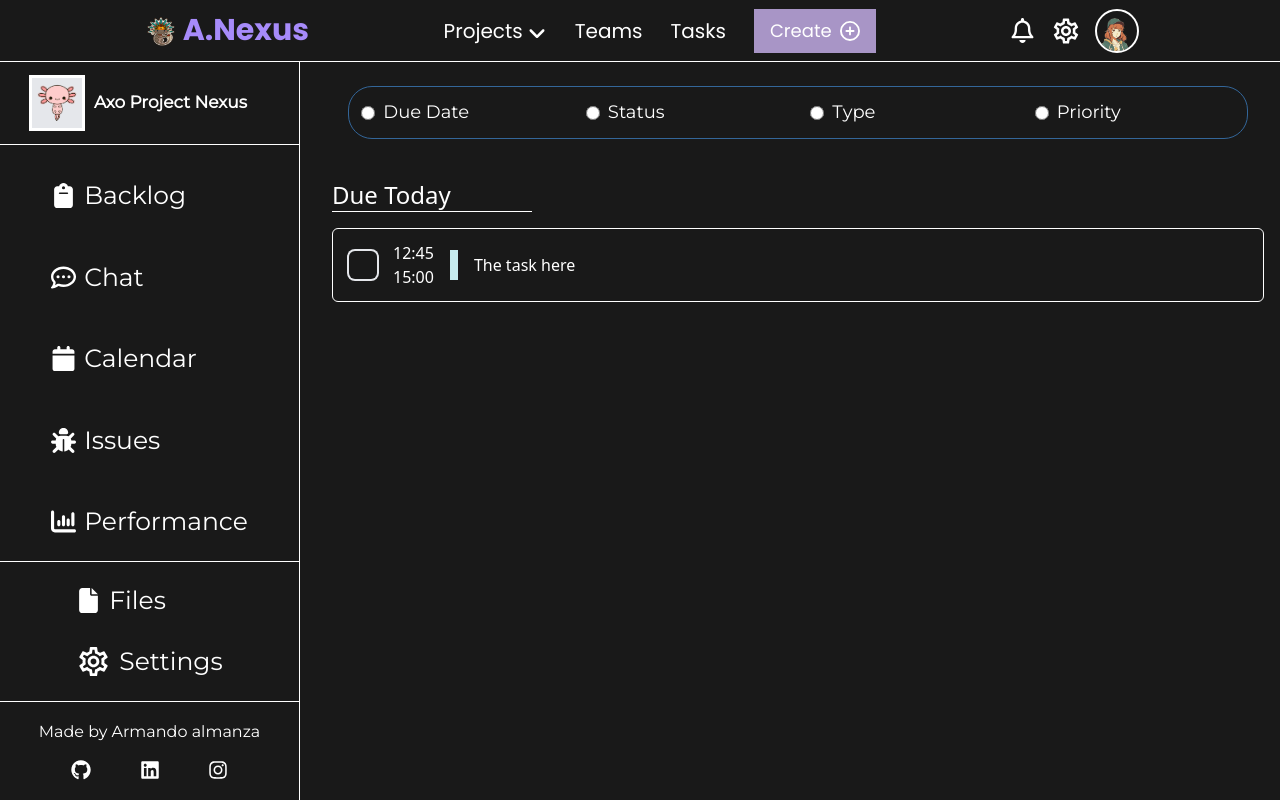
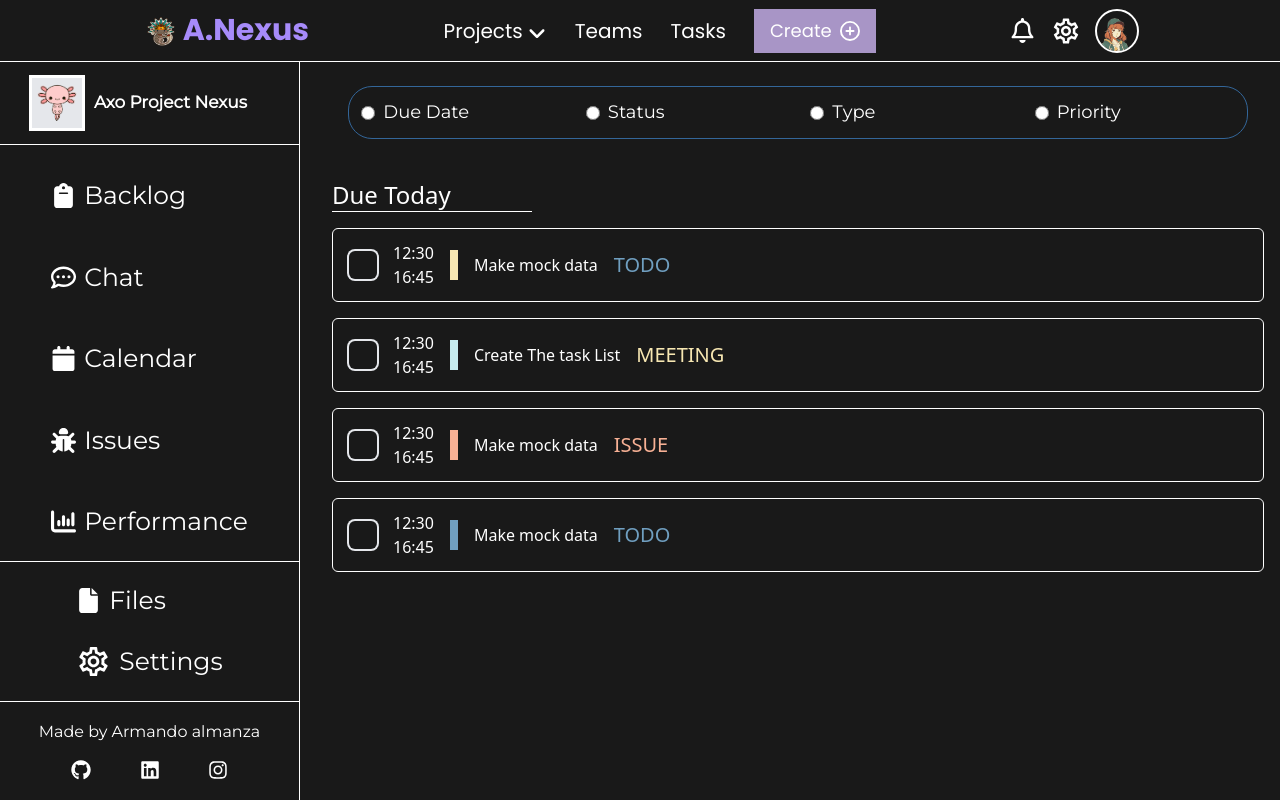
Before and after one commit to ArmandoAlmanza/Axo-Proyect-Nexus, a React (Vite) app in the folder client/: page /dashboard in a window 1280 px wide. Built offline with nearby package versions, Linux system fonts and the light colour scheme.

Commit message:
add colors

```diff
--- a/client/src/components/tasks/TaskCard.tsx
+++ b/client/src/components/tasks/TaskCard.tsx
@@ -1,8 +1,15 @@
 import clsx from "clsx";
+import { twMerge } from "tailwind-merge";
 
-const TaskCard = () => {
-    const type = "meeting";
-    const type2 = "todo";
+interface Props {
+    title: string;
+    start_hour: string;
+    end_hour: string;
+    type: string;
+    status: string;
+}
+
+const TaskCard = ({ title, start_hour, end_hour, type, status }: Props) => {
     return (
         <article className="border border-white rounded-md px-4">
             <div className="flex items-center my-3 flex-row gap-4">
@@ -11,22 +18,51 @@ const TaskCard = () => {
                     className={clsx(
                         "w-7 h-7 ring-gray-200 ring-2 before:content[''] peer relative cursor-pointer appearance-none rounded-md transition-all before:absolute before:top-2/4 before:left-2/4 before:block before:h-12 before:w-12 before:-translate-y-2/4 before:-translate-x-2/4 before:rounded-full before:opacity-0 before:transition-opacity hover:before:opacity-10",
                         {
-                            "checked:border-dalia-200 checked:bg-dalia-200 checked:before:bg-dalia-200 ":
+                            "checked:border-dalia-200 checked:bg-dalia-200 checked:before:bg-dalia-200 before:bg-dalia-200":
                                 type === "meeting",
                         },
                         {
-                            "checked:border-bluebell-300 checked:bg-bluebell-300 checked:before:bg-bluebell-300 ":
-                                type2 === "todo",
+                            "checked:border-bluebell-300 checked:bg-bluebell-300 checked:before:bg-bluebell-100 before:bg-bluebell-100":
+                                type === "todo",
+                        },
+                        {
+                            "checked:border-garnet-200 checked:bg-garnet-200 checked:before:bg-garnet-200 before:bg-garnet-200":
+                                type === "issue",
                         }
                     )}
                     id="completed"
                 />
                 <div className="grid">
-                    <span>12:45</span>
-                    <span>15:00</span>
+                    <span>{start_hour}</span>
+                    <span>{end_hour}</span>
                 </div>
-                <div className="bg-leaf-200 h-[30px] w-[8px]"></div>
-                <h1>The task here</h1>
+                <div
+                    className={twMerge(
+                        clsx(" h-[30px] w-[8px]", {
+                            "bg-dalia-200": status === "started",
+                            "bg-bluebell-200": status === "in_progress",
+                            "bg-leaf-200": status === "completed",
+                            "bg-garnet-200": status === "canceled",
+                        })
+                    )}
+                ></div>
+                <h1>{title}</h1>
+                <span
+                    className={clsx(
+                        "text-xl",
+                        {
+                            "text-dalia-200": type === "meeting",
+                        },
+                        {
+                            "text-bluebell-200": type === "todo",
+                        },
+                        {
+                            "text-garnet-200": type === "issue",
+                        }
+                    )}
+                >
+                    {type.toUpperCase()}
+                </span>
             </div>
         </article>
     );
--- a/client/src/components/tasks/TasksList.tsx
+++ b/client/src/components/tasks/TasksList.tsx
@@ -1,12 +1,24 @@
 import TaskCard from "./TaskCard";
-
+import Tasks from "../../mock/tasks.mock.json";
 const TasksList = () => {
+    const tasks = Tasks;
     return (
         <div className="p-4">
             <h1 className="text-2xl border-b border-b-white w-[200px] mb-4">
                 Due Today
             </h1>
-            <TaskCard />
+            <div className="grid gap-4">
+                {tasks.map((task, i) => (
+                    <TaskCard
+                        key={i}
+                        title={task.title}
+                        end_hour="16:45"
+                        start_hour="12:30"
+                        type={task.type}
+                        status={task.status}
+                    />
+                ))}
+            </div>
         </div>
     );
 };
```
